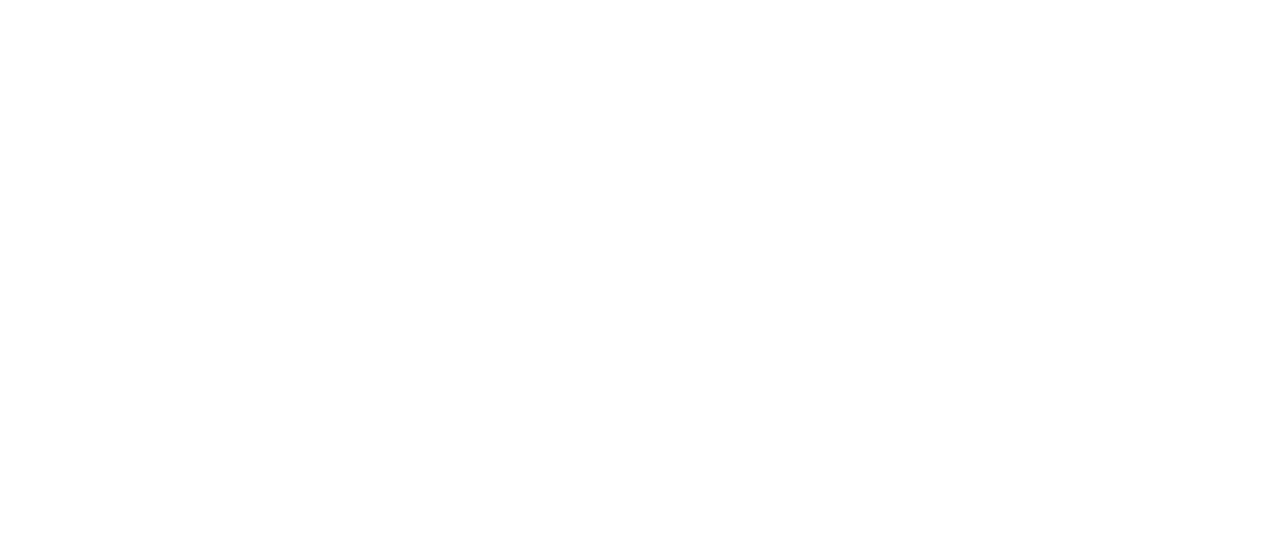
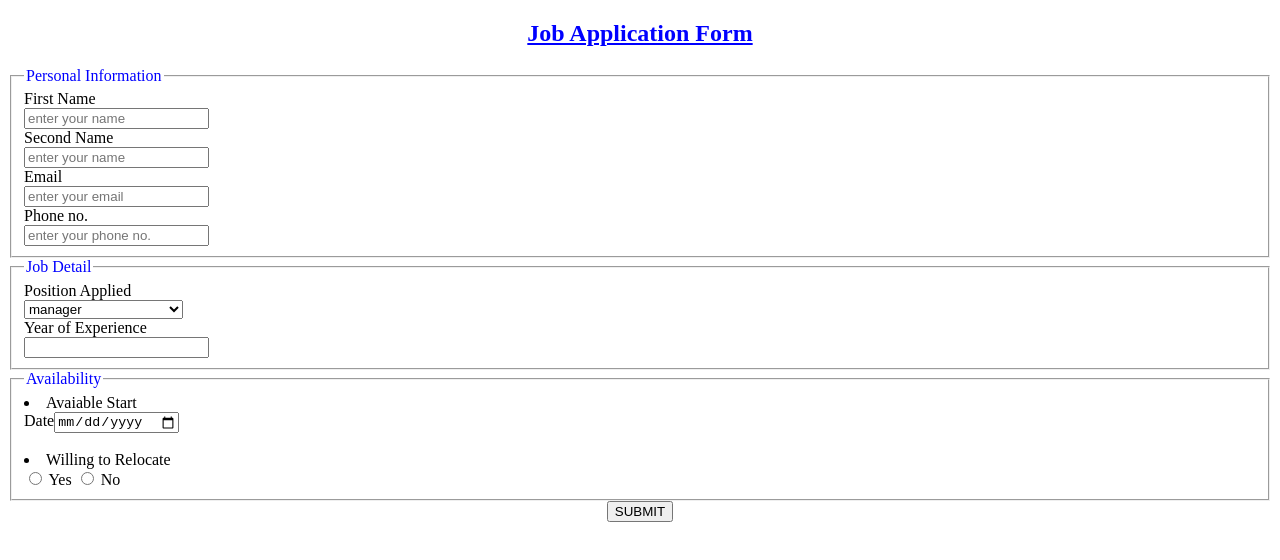
Before and after one commit to Aakhya2005/FullStack, a plain HTML site: page form.html in a window 1280 px wide. Drawn offline with Linux system fonts and the light colour scheme.

Commit message:
new commit

```diff
--- a/form.css
+++ b/form.css
@@ -0,0 +1,14 @@
+h2{
+  color: blue;
+  text-align: center;
+  text-decoration:underline ;
+}
+.main{
+  text-align: center;
+}
+#sub:hover{
+     background-color: blue;
+}
+.leg{
+  color: blue;
+}
--- a/form.html
+++ b/form.html
@@ -0,0 +1,67 @@
+<!DOCTYPE html>
+<html lang="en">
+<head>
+  <meta charset="UTF-8">
+  <meta name="viewport" content="width=device-width, initial-scale=1.0">
+  <title>Document</title>
+  <link rel="stylesheet" href="form.css">
+</head>
+<body>
+  <h2>Job Application Form</h2>
+  <section>
+    <fieldset class="sec1">
+      <legend class="leg">Personal Information</legend>
+      First Name
+      <br><input type="text" id="name" placeholder="enter your name">
+      <br>
+      Second Name<br> <input type="text" id="name" placeholder="enter your name">
+      <br>
+      Email<br><input type="text" id="name" placeholder="enter your email">
+      <br>
+      Phone no. <br><input type="text" id="name" placeholder="enter your phone no.">
+    </fieldset>
+
+  </section>
+  <section>
+    <fieldset class="sec2">
+      <legend class="leg">Job Detail</legend>
+      Position Applied
+      <br>
+      <select>
+        <option>manager</option>
+        <option>software eng.</option>
+        <option>production managment</option>
+        <option>intern</option>
+      </select>
+      <br>
+      Year of Experience <br><input type="number" id="name">
+
+
+    </fieldset>
+
+
+  </section>
+  <section>
+    <fieldset class="sec1">
+      <legend class="leg">Availability</legend>
+      <li>Avaiable Start</li>
+      Date<input type="date" id="name" placeholder="enter your name">
+      <br>
+      <br>
+      <li>Willing to Relocate</li>
+      <input type="radio" id="Yes" name="Y/N" value="Yes">
+      <label for="yes">Yes</label>
+      <input type="radio" id="no" name="Y/N" value="No">
+      <label for="No">No</label>
+      <br>
+
+
+  </section>
+  <header class="main" >
+    <button id="sub">SUBMIT</button>
+  </header>
+
+
+
+</body>
+</html>
--- a/style.css
+++ b/style.css
@@ -1,5 +1,5 @@
 h1{
-  color: rgb(76, 24, 199);
+  color: rgb(76, 24, 199,0.5);
 }
 p:hover{
   background-color: blueviolet;
```
